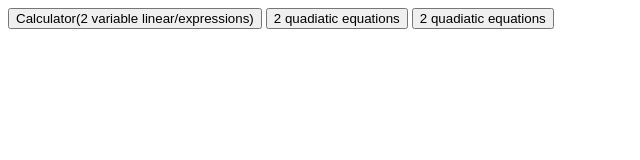
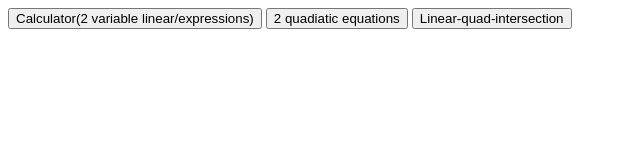
Before and after one commit to cyin-star/thisnameiswaytoolong, a plain HTML site: page calcs.html in a window 1280 px wide. Shown: the full height of the page, 0-640 px from the left. Drawn offline with Linux system fonts and the light colour scheme.

Commit message:
Update calcs.html

```diff
--- a/calcs.html
+++ b/calcs.html
@@ -10,7 +10,7 @@
 
 	<button type = "button" id = "back">Calculator(2 variable linear/expressions)</button>
   <button type = "button" id = "q">2 quadiatic equations</button>
-	 <button type = "button" id = "q1">2 quadiatic equations</button>
+	 <button type = "button" id = "q1">Linear-quad-intersection</button>
 	<script>
 		const troubleshootButton = document.getElementById('back');
     		if (troubleshootButton) { // Check if the button exists
```
